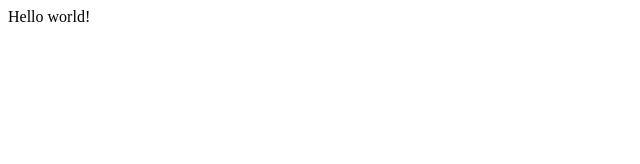
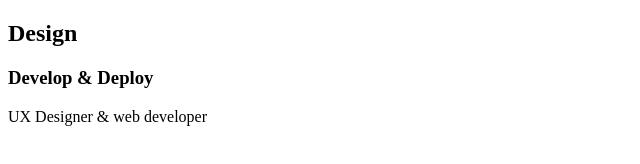
Before and after one commit to max-97/gatsby-tutorial, a Gatsby site: page / in a window 1280 px wide. Shown: the whole page, without its empty margins (0-640 px from the left). Built offline with nearby package versions, Linux system fonts and the light colour scheme; Gatsby itself is replaced by a stand-in of ours.

Commit message:
Lesson 3

```diff
--- a/src/pages/index.js
+++ b/src/pages/index.js
@@ -1,5 +1,13 @@
 import React from "react"
-// test
+
 export default function Home() {
-  return <div>Hello world!</div>
+    return (
+        <section>
+            <div>
+                <h2>Design</h2>
+                <h3>Develop & Deploy</h3>
+                <p>UX Designer & web developer</p>
+            </div>
+        </section>
+    )
 }
```
Also changed, not shown: src/pages/404.js (added, +10 -0 lines), src/pages/about.js (added, +12 -0 lines), src/pages/project/index.js (added, +10 -0 lines), src/pages/project/test.js (added, +9 -0 lines).
